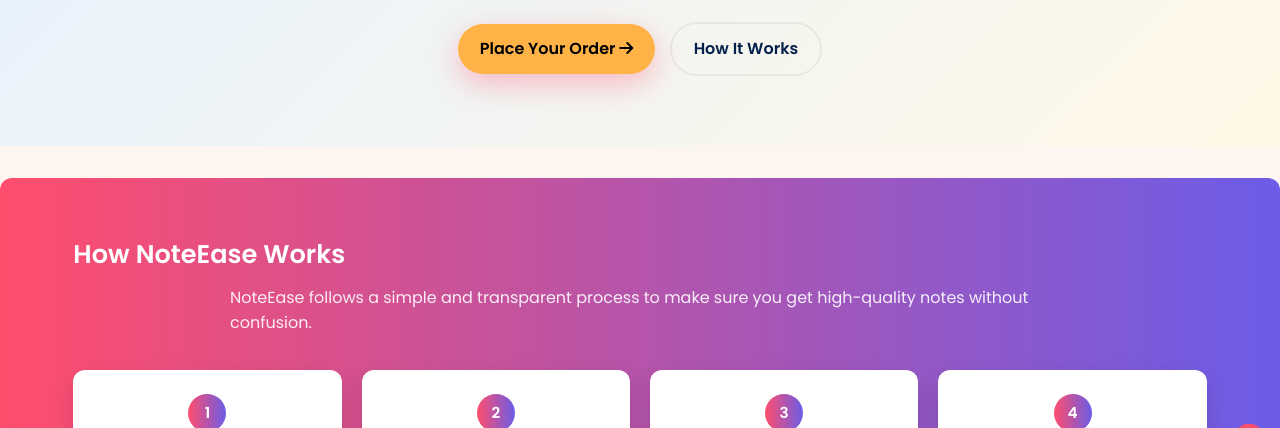
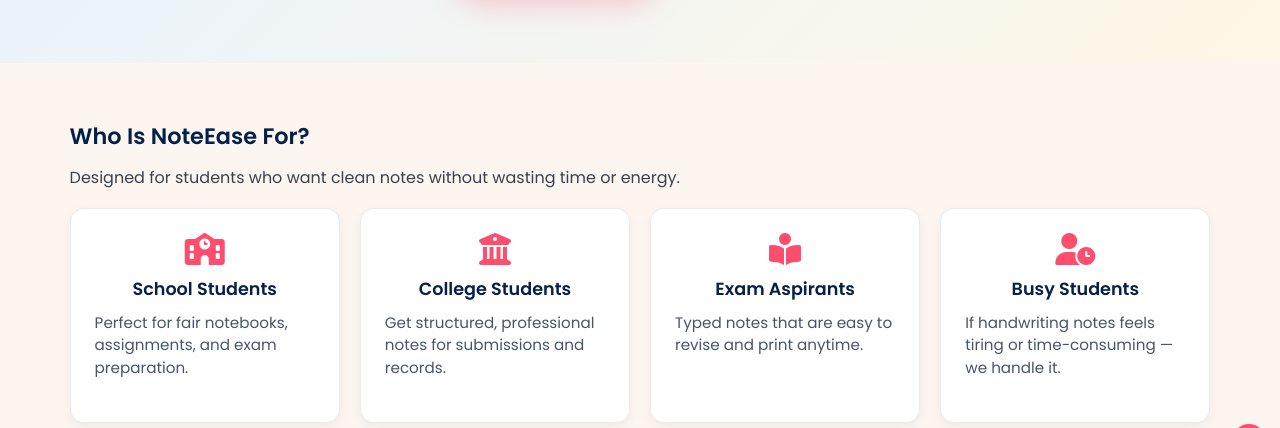
Before and after one commit to PradyumanMishra20/noteease-website, a website: page index.html in a window 1280 px wide. Shown: the part 324-752 px from the top of the page. Drawn offline with nearby package versions, Linux system fonts and the light colour scheme.

Commit message:
Update index.html

```diff
--- a/index.html
+++ b/index.html
@@ -18,7 +18,7 @@
   <!-- Header -->
   <header>
     <div class="container">
-      <h1><img src="C:\Users\Anuj\Downloads\noteeaselogo.png" alt="NoteEase Logo" style="width: 50px;"> – Effortless Notes for Every Student</h1>
+      <img src="./logo.png" alt="NoteEase Logo"><h1>– Effortless Notes for Every Student</h1>
       <nav>
          <a href="index.html" class="active">Home</a>
         <a href="writers.html">Writers</a>
@@ -34,62 +34,40 @@
     <div class="container">
       <h1>Get Your Notes Written by Experts — Stress Free</h1>
       <p>Upload handwritten notes or bring them to us. We type, format, print and deliver — you pay only after delivery.</p>
-      <a class="btn primary" href="order.html">Place Your Order <i class="fas fa-arrow-right"></i></a>
+      <a class="btn primary" href="order.html#orderForm">Place Your Order <i class="fas fa-arrow-right"></i></a>
       <a class="btn secondary" href="#how-it-works">How It Works</a>
     </div>
   </section>
 
-   <section class="process-section">
+   <!-- WHO IS THIS FOR -->
+<section id="who-is-this-for">
   <div class="container">
-    <h2>How NoteEase Works</h2>
-    <p class="process-desc">
-      NoteEase follows a simple and transparent process to make sure you get
-      high-quality notes without confusion.
-    </p>
+    <h2>Who Is NoteEase For?</h2>
+    <p>Designed for students who want clean notes without wasting time or energy.</p>
 
-    <div class="process-steps">
-      <div class="process-step">
-        <span class="step-number">1</span>
-        <h3>Place Your Order</h3>
-        <p>
-          Fill out the order form with your subject, topic, and required length
-          of notes.
-        </p>
+    <div class="steps">
+      <div class="step">
+        <i class="fas fa-school"></i>
+        <h3>School Students</h3>
+        <p>Perfect for fair notebooks, assignments, and exam preparation.</p>
       </div>
 
-      <div class="process-step">
-        <span class="step-number">2</span>
-        <h3>We Contact You</h3>
-        <p>
-          After placing the order, our team will contact you through Gmail to
-          confirm details.
-        </p>
+      <div class="step">
+        <i class="fas fa-university"></i>
+        <h3>College Students</h3>
+        <p>Get structured, professional notes for submissions and records.</p>
       </div>
 
-      <div class="process-step">
-        <span class="step-number">3</span>
-        <h3>Share Required Documents</h3>
-        <p>
-          You can share syllabus, reference material, or sample notes if
-          required.
-        </p>
+      <div class="step">
+        <i class="fas fa-book-reader"></i>
+        <h3>Exam Aspirants</h3>
+        <p>Typed notes that are easy to revise and print anytime.</p>
       </div>
 
-      <div class="process-step">
-        <span class="step-number">4</span>
-        <h3>Assigned to a Writer</h3>
-        <p>
-          Based on your subject, we connect you with a suitable NoteEase writer.
-        </p>
-      </div>
-
-      <div class="process-step">
-        <span class="step-number">5</span>
-        <h3>Notes Delivered on Time</h3>
-        <p>
-          Notes are delivered according to the required length, and the delivery
-          time is shared with you in advance.
-        </p>
+      <div class="step">
+        <i class="fas fa-user-clock"></i>
+        <h3>Busy Students</h3>
+        <p>If handwriting notes feels tiring or time-consuming — we handle it.</p>
       </div>
     </div>
   </div>
@@ -109,7 +87,7 @@
   <section id="how-it-works">
     <div class="container">
       <h2>How It Works</h2>
-      <p>Simple process — submit notes, let our experts type & format, get physical delivery, pay after delivery.</p>
+      <p class="para">Simple process — submit notes, let our experts type & format, get physical delivery, pay after delivery.</p>
       <div class="steps">
         <div class="step">
           <i class="fas fa-hand-holding"></i>
@@ -139,7 +117,7 @@
   <section class="why-choose">
     <div class="container">
       <h2>Why Choose NoteEase</h2>
-      <p>Trusted by students for accuracy, speed and affordability.</p>
+      <p class="para">Trusted by students for accuracy, speed and affordability.</p>
       <div class="why-grid">
         <div class="why-card"><i class="fas fa-copy"></i><h4>Exact Copy</h4><p>We write exactly what you provide — no guesses.</p></div>
         <div class="why-card"><i class="fas fa-bolt"></i><h4>Fast Delivery</h4><p>Quick turnaround so you never miss deadlines.</p></div>
@@ -164,9 +142,10 @@
 
 
   <!-- CONTACT -->
-  <section id="contact">
-    <div class="container">
-       <h2>Feedback</h2>
+  <section class="container">
+    <h2>Feedback</h2>
+    <div class="contact-card">
+
     <p>We’d love to hear your feedback to improve our services.</p>
       <div class="contact-card">
         <form id="requestForm">
@@ -202,10 +181,6 @@
   <div class="social-floating">
     <a href="https://wa.me/918454894108" target="_blank" title="WhatsApp"><i class="fab fa-whatsapp"></i></a>
   </div>
-
-  <!-- BACK TO TOP -->
-  <button id="backToTop" aria-label="Back to top">↑</button>
-
   <script src="https://cdnjs.cloudflare.com/ajax/libs/aos/2.3.4/aos.js"></script>
 <script src="script.js"></script>
 <script src="form-handler.js" defer></script>
```
